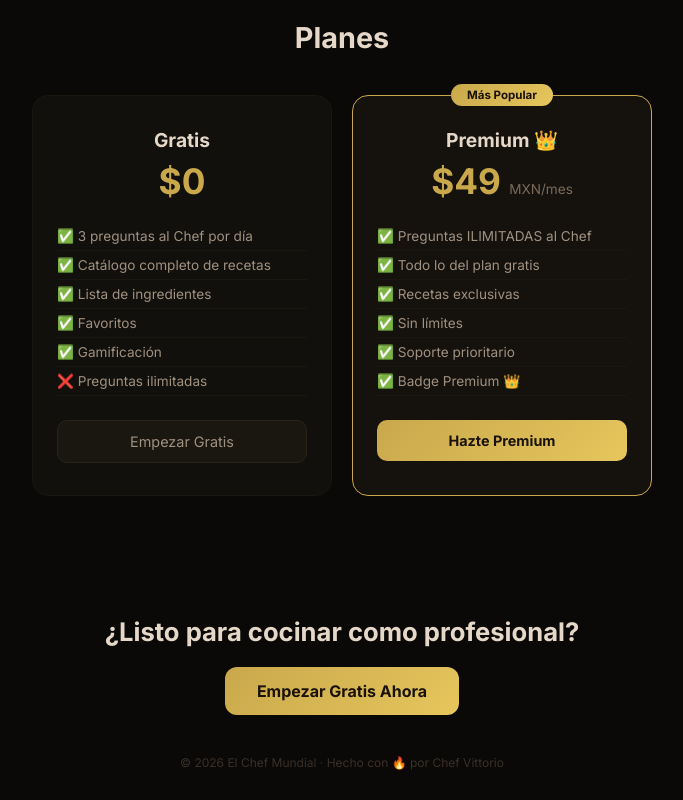
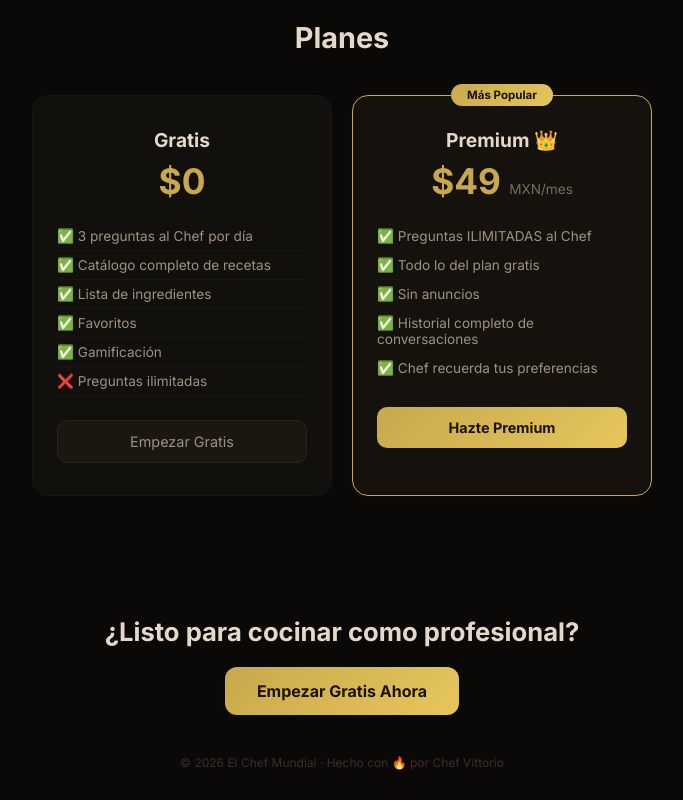
Before and after one commit to hectordogejob/el-chef-mundial, a React (Vite) app in the folder frontend/: page / in a window 1280 px wide. Shown: the part 1553-2353 px from the top of the page, without its empty margins (298-981 px from the left). Built offline with nearby package versions, Linux system fonts and the light colour scheme.

Commit message:
fix: features premium reales en landing

```diff
--- a/frontend/src/pages/LandingPage.jsx
+++ b/frontend/src/pages/LandingPage.jsx
@@ -103,12 +103,11 @@ function LandingPage({ onIrALogin, onIrARegistro }) {
             <h3>Premium 👑</h3>
             <p className="plan-precio">$49 <span>MXN/mes</span></p>
             <ul>
-              <li>✅ Preguntas ILIMITADAS al Chef</li>
-              <li>✅ Todo lo del plan gratis</li>
-              <li>✅ Recetas exclusivas</li>
-              <li>✅ Sin límites</li>
-              <li>✅ Soporte prioritario</li>
-              <li>✅ Badge Premium 👑</li>
+             <li>✅ Preguntas ILIMITADAS al Chef</li>
+             <li>✅ Todo lo del plan gratis</li>
+             <li>✅ Sin anuncios</li>
+             <li>✅ Historial completo de conversaciones</li>
+             <li>✅ Chef recuerda tus preferencias</li>
             </ul>
             <button className="plan-btn-premium" onClick={onIrARegistro}>Hazte Premium</button>
           </div>
```
